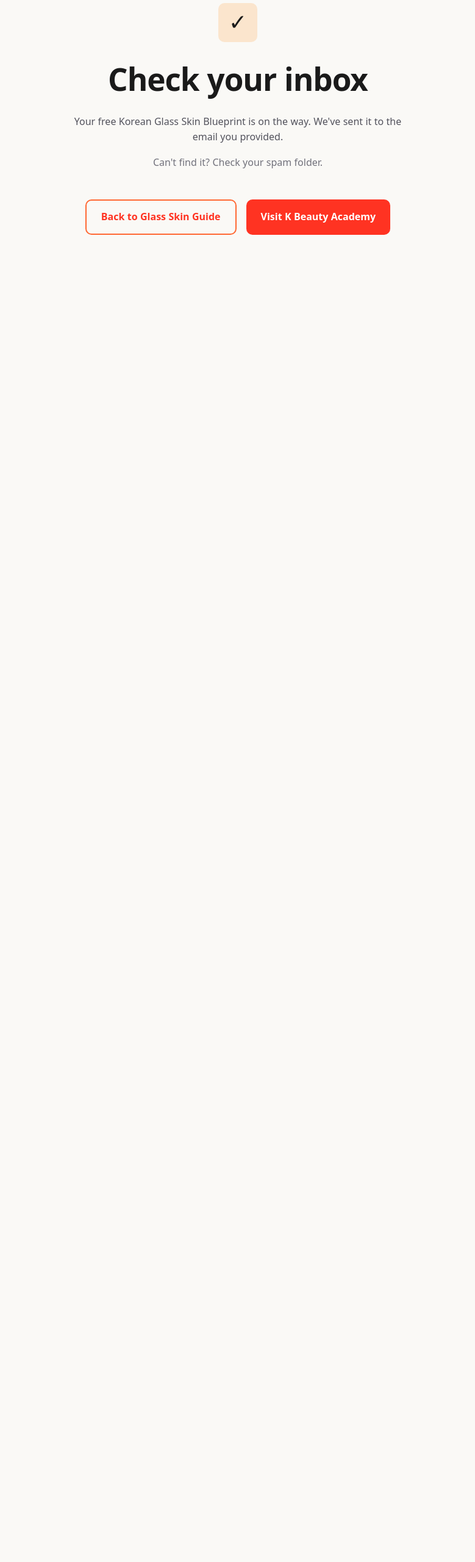
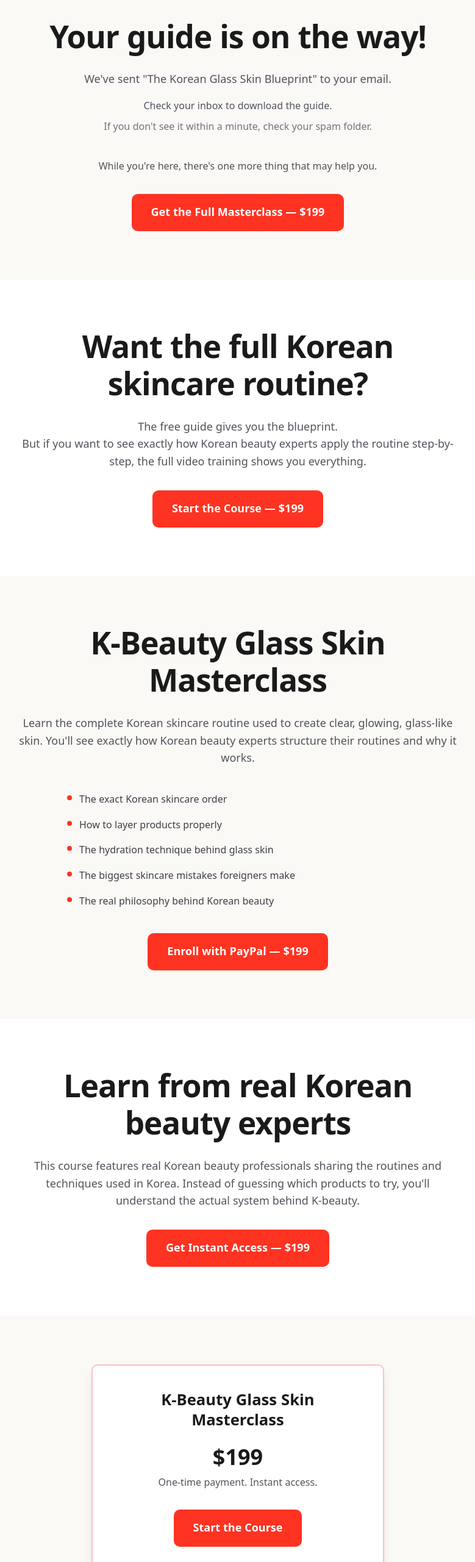
Before and after one commit to jwc-class/flare-kbeauty-academy, a Next.js app: page /thank-you in a window 1280 px wide. Shown: the part 205-2766 px from the top of the page at 61% size, without its empty margins (250-1029 px from the left). Before the commit the page ends 800 px from the top, so only its background shows below. Built offline with nearby package versions, Linux system fonts and the light colour scheme.

Commit message:
paypal 링크 붙이기

```diff
--- a/package.json
+++ b/package.json
@@ -3,8 +3,8 @@
   "version": "0.1.0",
   "private": true,
   "scripts": {
-    "dev": "next dev --hostname localhost --port 3000",
-    "build": "next build",
+    "dev": "node scripts/run-dev.js",
+    "build": "node scripts/run-build.js",
     "start": "next start",
     "lint": "eslint"
   },
--- /dev/null
+++ b/scripts/run-build.js
@@ -0,0 +1,8 @@
+const path = require("path");
+const { execSync } = require("child_process");
+
+const projectRoot = path.resolve(__dirname, "..");
+process.chdir(projectRoot);
+
+console.log("Building from:", projectRoot);
+execSync("npx next build", { stdio: "inherit" });
--- /dev/null
+++ b/scripts/run-dev.js
@@ -0,0 +1,8 @@
+const path = require("path");
+const { execSync } = require("child_process");
+
+const projectRoot = path.resolve(__dirname, "..");
+process.chdir(projectRoot);
+
+console.log("Running dev server from:", projectRoot);
+execSync("npx next dev --hostname localhost --port 3001", { stdio: "inherit" });
--- a/src/app/thank-you/page.tsx
+++ b/src/app/thank-you/page.tsx
@@ -1,41 +1,197 @@
-import Link from "next/link";
+import Header from "@/components/Header";
+import Footer from "@/components/Footer";
+
+const PAYPAL_URL = "https://www.paypal.com/ncp/payment/6PLRM2S8H2MEN";
 
 export const metadata = {
   title: "Thank You | K Beauty Academy",
-  description: "Your free guide is on the way.",
+  description: "Your free guide is on the way. Discover the full K-Beauty Glass Skin Masterclass.",
 };
 
 export default function ThankYouPage() {
   return (
-    <div className="min-h-screen bg-[var(--background)] flex items-center justify-center px-4">
-      <div className="max-w-[560px] w-full text-center">
+    <div className="min-h-screen bg-[var(--background)]">
+      <Header />
+      <main>
+        {/* SECTION 1 — CONFIRMATION HERO */}
+        <section className="pt-[140px] pb-[80px] px-4 sm:px-6">
+          <div className="max-w-[720px] mx-auto text-center">
             <div className="inline-flex h-16 w-16 items-center justify-center rounded-[10px] bg-[var(--flare-support-3)]/20 text-4xl mb-8">
               ✓
             </div>
             <h1 className="text-section-title text-[var(--foreground)] font-bold">
-          Check your inbox
+              Your guide is on the way!
             </h1>
-        <p className="mt-6 text-body text-zinc-600 leading-relaxed">
-          Your free Korean Glass Skin Blueprint is on the way. We&apos;ve sent it to the email you provided.
+            <p className="mt-6 text-body-lg text-zinc-600 leading-relaxed">
+              We&apos;ve sent &quot;The Korean Glass Skin Blueprint&quot; to your email.
             </p>
-        <p className="mt-4 text-body text-zinc-500">
-          Can&apos;t find it? Check your spam folder.
+            <p className="mt-4 text-body text-zinc-600">
+              Check your inbox to download the guide.
             </p>
-        <div className="mt-12 flex flex-col sm:flex-row gap-4 justify-center">
-          <Link
-            href="/glass-skin"
-            className="inline-flex items-center justify-center rounded-[10px] border-2 border-[var(--flare-support-2)] text-[var(--flare-support-1)] px-6 py-3.5 font-semibold text-body hover:bg-[var(--flare-support-3)]/10 transition-colors"
+            <p className="mt-2 text-body text-zinc-500">
+              If you don&apos;t see it within a minute, check your spam folder.
+            </p>
+            <p className="mt-10 text-body text-[var(--muted)]">
+              While you&apos;re here, there&apos;s one more thing that may help you.
+            </p>
+            <a
+              href={PAYPAL_URL}
+              target="_blank"
+              rel="noopener noreferrer"
+              className="mt-8 inline-flex items-center justify-center rounded-[10px] bg-[var(--flare-support-1)] px-8 py-4 font-semibold text-body-lg text-white hover:bg-[var(--flare-support-2)] transition-colors min-h-[56px]"
             >
-            Back to Glass Skin Guide
-          </Link>
-          <Link
-            href="/"
-            className="inline-flex items-center justify-center rounded-[10px] bg-[var(--flare-support-1)] px-6 py-3.5 font-semibold text-body text-white hover:bg-[var(--flare-support-2)] transition-colors"
+              Get the Full Masterclass — $199
+            </a>
+          </div>
+        </section>
+
+        {/* SECTION 2 — BRIDGE (FREE GUIDE → COURSE) */}
+        <section className="py-[80px] px-4 sm:px-6 bg-white">
+          <div className="max-w-[720px] mx-auto text-center">
+            <h2 className="text-section-title text-[var(--foreground)] font-bold">
+              Want the full Korean skincare routine?
+            </h2>
+            <p className="mt-6 text-body-lg text-zinc-600 leading-relaxed">
+              The free guide gives you the blueprint.
+              <br />
+              But if you want to see exactly how Korean beauty experts apply the routine step-by-step, the full video training shows you everything.
+            </p>
+            <a
+              href={PAYPAL_URL}
+              target="_blank"
+              rel="noopener noreferrer"
+              className="mt-8 inline-flex items-center justify-center rounded-[10px] bg-[var(--flare-support-1)] px-8 py-4 font-semibold text-body-lg text-white hover:bg-[var(--flare-support-2)] transition-colors min-h-[56px]"
             >
-            Visit K Beauty Academy
-          </Link>
+              Start the Course — $199
+            </a>
+          </div>
+        </section>
+
+        {/* SECTION 3 — COURSE INTRODUCTION */}
+        <section className="py-[80px] px-4 sm:px-6 bg-[var(--background)]">
+          <div className="max-w-[720px] mx-auto">
+            <h2 className="text-section-title text-[var(--foreground)] font-bold text-center">
+              K-Beauty Glass Skin Masterclass
+            </h2>
+            <p className="mt-6 text-body-lg text-zinc-600 leading-relaxed text-center">
+              Learn the complete Korean skincare routine used to create clear, glowing, glass-like skin.
+              You&apos;ll see exactly how Korean beauty experts structure their routines and why it works.
+            </p>
+            <ul className="mt-10 space-y-4 max-w-[560px] mx-auto">
+              {[
+                "The exact Korean skincare order",
+                "How to layer products properly",
+                "The hydration technique behind glass skin",
+                "The biggest skincare mistakes foreigners make",
+                "The real philosophy behind Korean beauty",
+              ].map((item) => (
+                <li key={item} className="flex items-start gap-3 text-body text-zinc-700">
+                  <span className="mt-1.5 h-2 w-2 shrink-0 rounded-full bg-[var(--flare-support-1)]" />
+                  {item}
+                </li>
+              ))}
+            </ul>
+            <div className="mt-10 text-center">
+              <a
+                href={PAYPAL_URL}
+                target="_blank"
+                rel="noopener noreferrer"
+                className="inline-flex items-center justify-center rounded-[10px] bg-[var(--flare-support-1)] px-8 py-4 font-semibold text-body-lg text-white hover:bg-[var(--flare-support-2)] transition-colors min-h-[56px]"
+              >
+                Enroll with PayPal — $199
+              </a>
             </div>
           </div>
+        </section>
+
+        {/* SECTION 4 — AUTHORITY */}
+        <section className="py-[80px] px-4 sm:px-6 bg-white">
+          <div className="max-w-[720px] mx-auto text-center">
+            <h2 className="text-section-title text-[var(--foreground)] font-bold">
+              Learn from real Korean beauty experts
+            </h2>
+            <p className="mt-6 text-body-lg text-zinc-600 leading-relaxed">
+              This course features real Korean beauty professionals sharing the routines and techniques used in Korea.
+              Instead of guessing which products to try, you&apos;ll understand the actual system behind K-beauty.
+            </p>
+            <a
+              href={PAYPAL_URL}
+              target="_blank"
+              rel="noopener noreferrer"
+              className="mt-8 inline-flex items-center justify-center rounded-[10px] bg-[var(--flare-support-1)] px-8 py-4 font-semibold text-body-lg text-white hover:bg-[var(--flare-support-2)] transition-colors min-h-[56px]"
+            >
+              Get Instant Access — $199
+            </a>
+          </div>
+        </section>
+
+        {/* SECTION 5 — COURSE OFFER CARD */}
+        <section className="py-[80px] px-4 sm:px-6 bg-[var(--background)]">
+          <div className="max-w-[480px] mx-auto">
+            <div className="rounded-[10px] bg-white p-8 sm:p-10 border-2 border-[var(--flare-support-1)]/30 shadow-lg text-center">
+              <h2 className="text-card-title text-[var(--foreground)] font-bold">
+                K-Beauty Glass Skin Masterclass
+              </h2>
+              <p className="mt-6 text-4xl font-bold text-[var(--foreground)]">
+                $199
+              </p>
+              <p className="mt-2 text-body text-zinc-600">
+                One-time payment. Instant access.
+              </p>
+              <a
+                href={PAYPAL_URL}
+                target="_blank"
+                rel="noopener noreferrer"
+                className="mt-8 inline-flex w-full sm:w-auto items-center justify-center rounded-[10px] bg-[var(--flare-support-1)] px-8 py-4 font-semibold text-body-lg text-white hover:bg-[var(--flare-support-2)] transition-colors min-h-[56px]"
+              >
+                Start the Course
+              </a>
+            </div>
+          </div>
+        </section>
+
+        {/* SECTION 6 — RISK REDUCTION */}
+        <section className="py-[80px] px-4 sm:px-6 bg-white">
+          <div className="max-w-[640px] mx-auto text-center">
+            <p className="text-body-lg text-zinc-700 leading-relaxed">
+              No complicated routines.
+              <br />
+              No guessing which products to use.
+              <br />
+              Just the exact Korean skincare method explained step by step.
+            </p>
+            <a
+              href={PAYPAL_URL}
+              target="_blank"
+              rel="noopener noreferrer"
+              className="mt-8 inline-flex items-center justify-center rounded-[10px] bg-[var(--flare-support-1)] px-8 py-4 font-semibold text-body-lg text-white hover:bg-[var(--flare-support-2)] transition-colors min-h-[56px]"
+            >
+              Start the Masterclass
+            </a>
+          </div>
+        </section>
+
+        {/* SECTION 7 — FINAL CTA */}
+        <section className="py-[100px] px-4 sm:px-6 bg-[var(--background)]">
+          <div className="max-w-[640px] mx-auto text-center">
+            <h2 className="text-section-title text-[var(--foreground)] font-bold">
+              Start Your Korean Skincare Journey
+            </h2>
+            <p className="mt-6 text-body-lg text-zinc-600 leading-relaxed">
+              If you want to truly understand how Korean skincare works, start with the full masterclass.
+            </p>
+            <a
+              href={PAYPAL_URL}
+              target="_blank"
+              rel="noopener noreferrer"
+              className="mt-10 inline-flex items-center justify-center rounded-[10px] bg-[var(--flare-support-1)] px-8 py-4 font-semibold text-body-lg text-white hover:bg-[var(--flare-support-2)] transition-colors min-h-[56px]"
+            >
+              Enroll with PayPal
+            </a>
+          </div>
+        </section>
+      </main>
+      <Footer />
     </div>
   );
 }
```
Also changed, not shown: 2 other files (tests, documents, lock files or other folders). Lines whose indentation alone changed are shown as unchanged.
